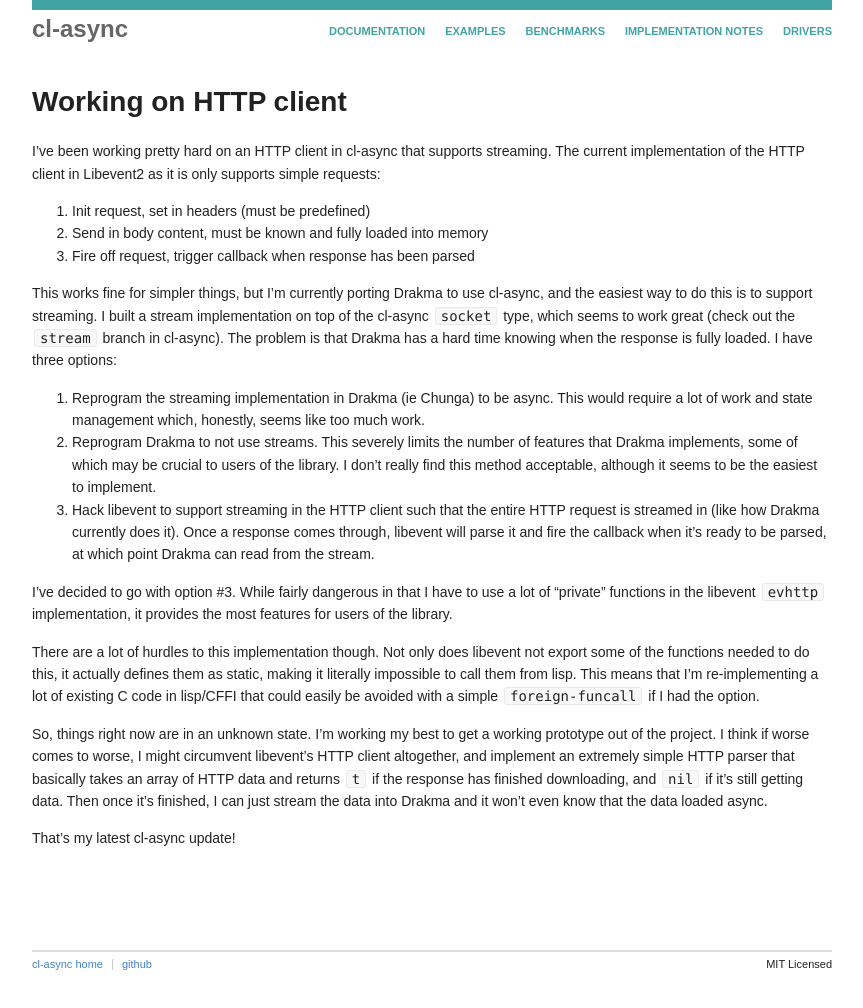
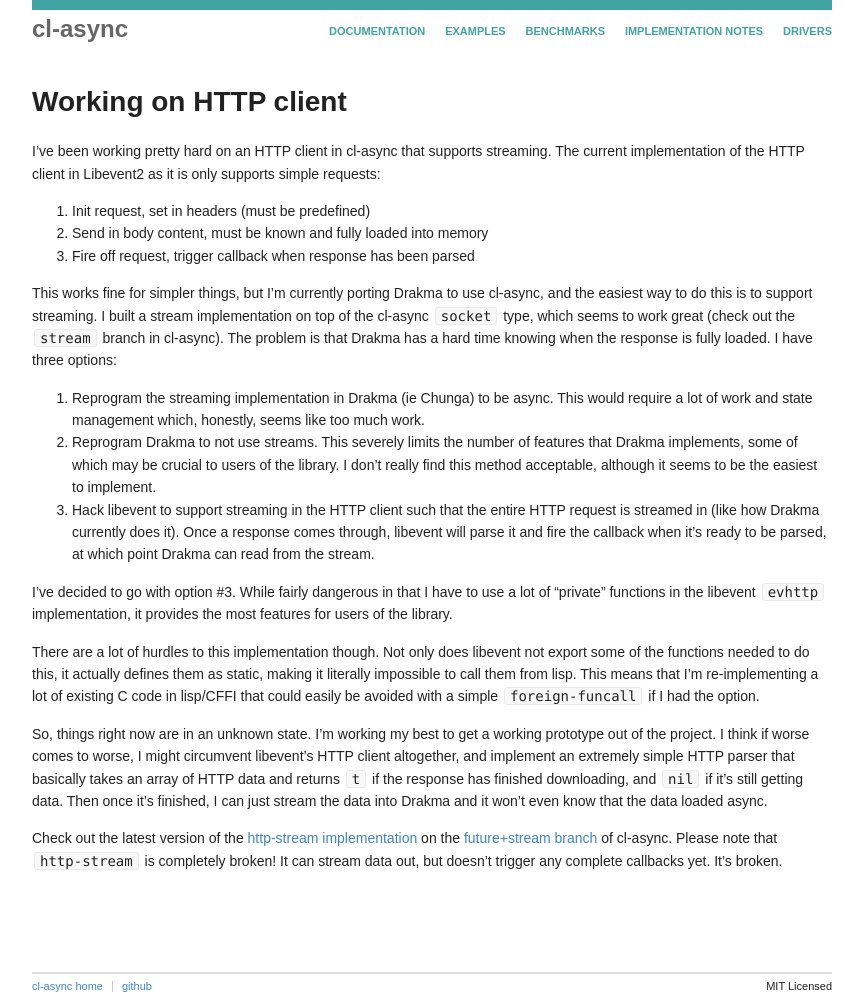
Before and after one commit to orthecreedence/cl-async, a Jekyll site: the page built from _posts/2012-10-30-working-on-http-client.md, in a window 1280 px wide. Shown: the whole page, without its empty margins (208-1071 px from the left). Built offline with Jekyll 4.4.1, drawn with Linux system fonts in a browser that asks for light colours; Markdown is read by kramdown in place of the engine named in the settings; before the commit the page ends 986 px from its top, so only the background shows below that.

Commit message:
updating http client post

```diff
--- a/_posts/2012-10-30-working-on-http-client.md
+++ b/_posts/2012-10-30-working-on-http-client.md
@@ -47,4 +47,7 @@ response has finished downloading, and `nil` if it's still getting data. Then
 once it's finished, I can just stream the data into Drakma and it won't even
 know that the data loaded async.
 
-That's my latest cl-async update!
+Check out the latest version of the [http-stream implementation](https://github.com/orthecreedence/cl-async/blob/future%2Bstream/http-stream.lisp)
+on the [future+stream branch](https://github.com/orthecreedence/cl-async/tree/future+stream)
+of cl-async. Please note that `http-stream` is completely broken! It can stream
+data out, but doesn't trigger any complete callbacks yet. It's broken.
```
